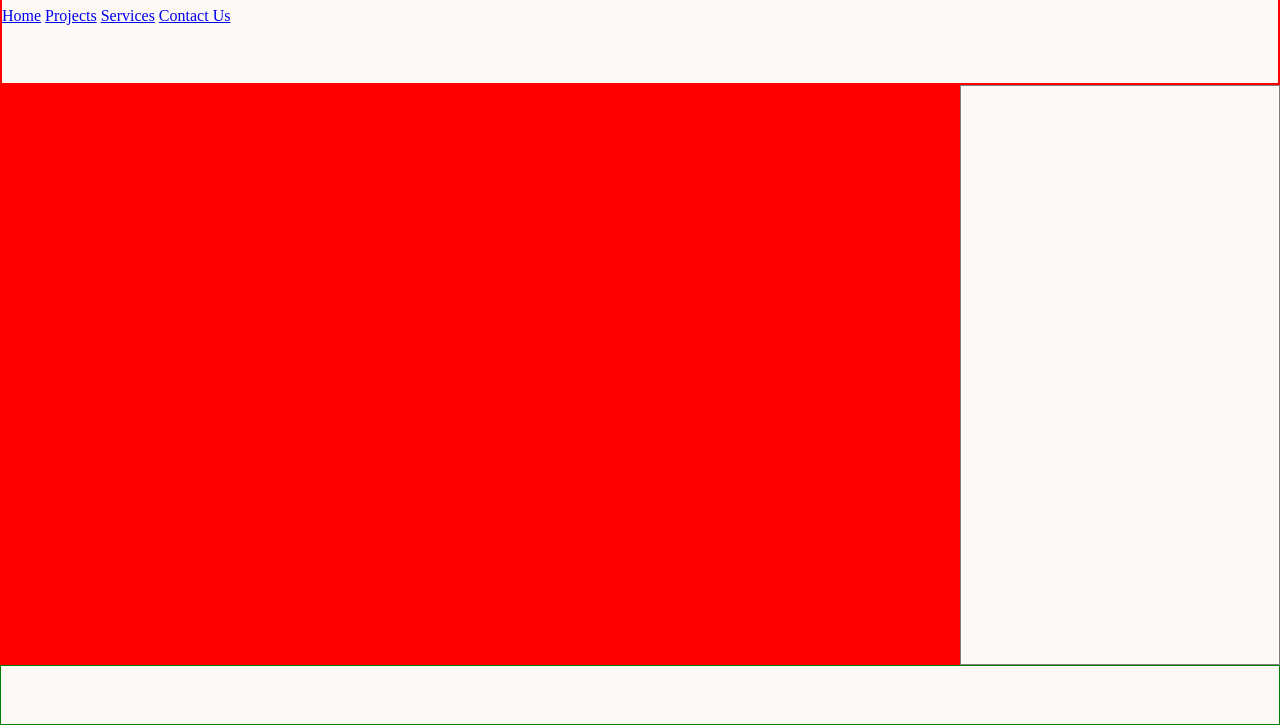
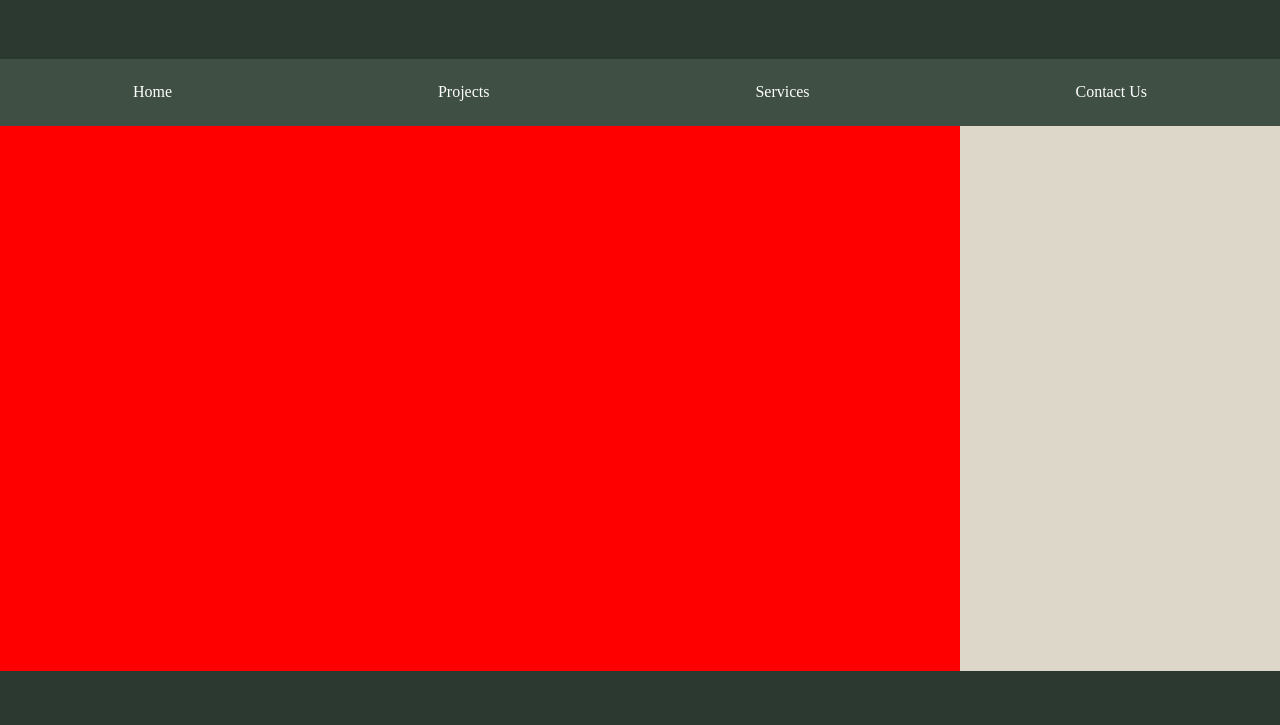
Before and after one commit to Kummirai/wdd131, a plain HTML site: page week01/basic-layout.html in a window 1280 px wide. Shown: the part 75-800 px from the top of the page. Drawn offline with Linux system fonts and the light colour scheme.

Commit message:
Use CSS Flex on the navigation menu.

```diff
--- a/week01/basic-layout.html
+++ b/week01/basic-layout.html
@@ -9,6 +9,12 @@
     <meta
       name="description"
       content="A Review of HTML and CSS layout principles, focusing on core layout design and development"
+    />
+    <link rel="preconnect" href="https://fonts.googleapis.com" />
+    <link rel="preconnect" href="https://fonts.gstatic.com" crossorigin />
+    <link
+      href="https://fonts.googleapis.com/css2?family=Montserrat:ital,wght@0,100..900;1,100..900&display=swap"
+      rel="stylesheet"
     />
   </head>
   <body>
--- a/week01/styles/layout.css
+++ b/week01/styles/layout.css
@@ -351,6 +351,13 @@ template {
   display: none;
 }
 
+:root {
+  --primary-color: #2c3930;
+  --secondary-color: #3f4f44;
+  --accent-color1: #a27b5c;
+  --accent-color2: #dcd7c9;
+}
+
 body {
   background-color: rgb(252, 249, 246);
   display: grid;
@@ -359,9 +366,34 @@ body {
 }
 
 header {
-  border: 2px solid red;
   grid-column: 1 / 13;
   grid-row: 1 / 2;
+  display: flex;
+  flex-direction: column;
+  justify-content: space-between;
+  background-color: var(--primary-color);
+}
+
+header h1 {
+  color: #dcd7c9;
+}
+
+nav {
+  display: flex;
+  align-items: center;
+  justify-content: space-around;
+  background-color: var(--secondary-color);
+}
+
+nav a {
+  margin: 1rem;
+  text-decoration: none;
+  padding: 0.5rem 1rem;
+  color: #fff;
+}
+
+nav a:hover {
+  background-color: grey;
 }
 
 main {
@@ -371,13 +403,13 @@ main {
 }
 
 aside {
-  border: 1px solid grey;
+  background-color: var(--accent-color2);
   grid-row: 2 / 12;
   grid-column: 10 / 13;
 }
 
 footer {
-  border: 1px solid green;
+  background-color: var(--primary-color);
   grid-column: 1 / 13;
   grid-row: 12 / 13;
 }
```
